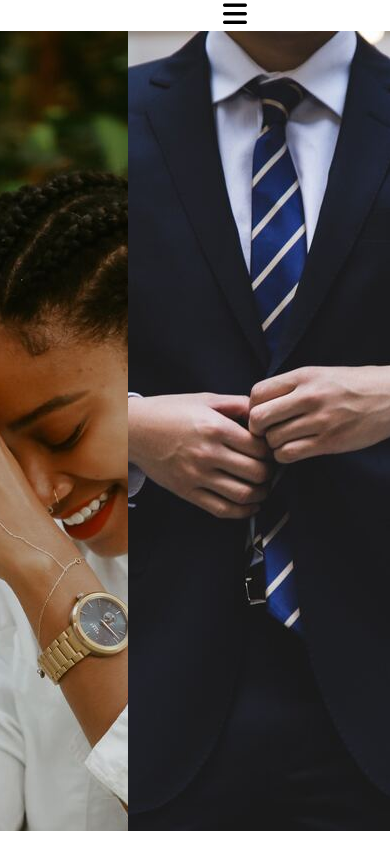
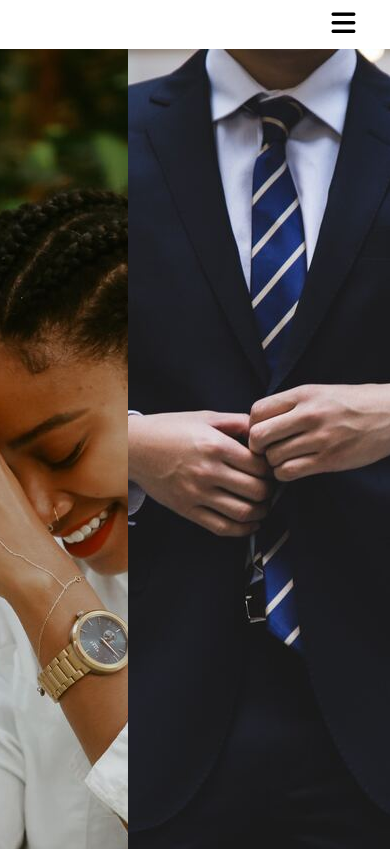
Before and after one commit to BarryMoorer/ChronoLandingPage, a plain HTML site: page index.html in a window 390 px wide. Shown: the top 851 px of the page. Drawn offline with Linux system fonts and the light colour scheme.

Commit message:
mobile styling

```diff
--- a/index.html
+++ b/index.html
@@ -6,17 +6,22 @@
     <meta charset="UTF-8">
     <meta http-equiv="X-UA-Compatible" content="IE=edge">
     <meta name="viewport" content="width=device-width, initial-scale=1.0">
+    <meta name="viewport" content="width=device-width, user-scalable=no" />
+
     <link rel="stylesheet" href="style/style.css" type="text/CSS">
     <script src="https://kit.fontawesome.com/a1e787e44f.js" crossorigin="anonymous"></script>
     <script src="script/script.js" defer></script>
     <link rel="preconnect" href="https://fonts.googleapis.com">
     <link rel="preconnect" href="https://fonts.gstatic.com" crossorigin>
-    <link href="https://fonts.googleapis.com/css2?family=Montserrat:wght@700&family=Playfair+Display:wght@500;700&display=swap" rel="stylesheet">
+    <link
+        href="https://fonts.googleapis.com/css2?family=Montserrat:wght@700&family=Playfair+Display:wght@500;700&display=swap"
+        rel="stylesheet">
 
     <title>Landing Page</title>
 </head>
 
 <body>
+    <div class="container">
     <header>
         <nav>
             <ul class="menu-UL">
@@ -25,17 +30,20 @@
                 <li class="menu-sale"><a href="#">Sale</a></li>
                 <li><a href="#">Featured</a></li>
                 <div class="menu-holder">
-                <input class="menu-search" type="search"></div></ul>
+                    <input class="menu-search" type="search">
+                </div>
+            </ul>
 
             <span class="menu-button">
                 <i class="fa-solid fa-magnifying-glass"></i>
             </span>
 
+
+        </nav>
         <div class="menu-icon">
             <a class="mobile-menu">
                 <i class="fa-sharp fa-solid fa-bars"></i></a>
         </div>
-        </nav>
     </header>
     <div class="carousel">
         <div class="carousel-items">
@@ -101,7 +109,10 @@
             <label>Sign up for email updates</label><br>
             <input type="email" placeholder="Type Email Here!">
             <input type="submit" value="">
-            <p>Lorem ipsum dolor sit amet, consectetur adipiscing elit. Proin sagittis felis mauris, et efficitur massa suscipit vel. Quisque quis nisl id quam aliquam euismod vel tristique mi. Pellentesque habitant morbi tristique senectus et netus et malesuada fames ac turpis egestas. Nam at nulla turpis. Duis est sem, finibus eget odio eget, sagittis finibus urna.</p>
+            <p>Lorem ipsum dolor sit amet, consectetur adipiscing elit. Proin sagittis felis mauris, et efficitur massa
+                suscipit vel. Quisque quis nisl id quam aliquam euismod vel tristique mi. Pellentesque habitant morbi
+                tristique senectus et netus et malesuada fames ac turpis egestas. Nam at nulla turpis. Duis est sem,
+                finibus eget odio eget, sagittis finibus urna.</p>
         </form>
         <div class="discoverUL">
             <ul>
@@ -125,6 +136,7 @@
             </ul>
         </div>
     </footer>
+    </div>
 </body>
 
 </html>
--- a/style/style.css
+++ b/style/style.css
@@ -77,9 +77,9 @@ nav a {
 
     .menu-icon {
         display: flex;
-        position: relative;
         font-size: 171%;
-        left: 77%;
+        margin: 9px -4px;
+        width: 16%;
     }
 
     .menu-UL {
```
Lines whose indentation alone changed are shown as unchanged.
